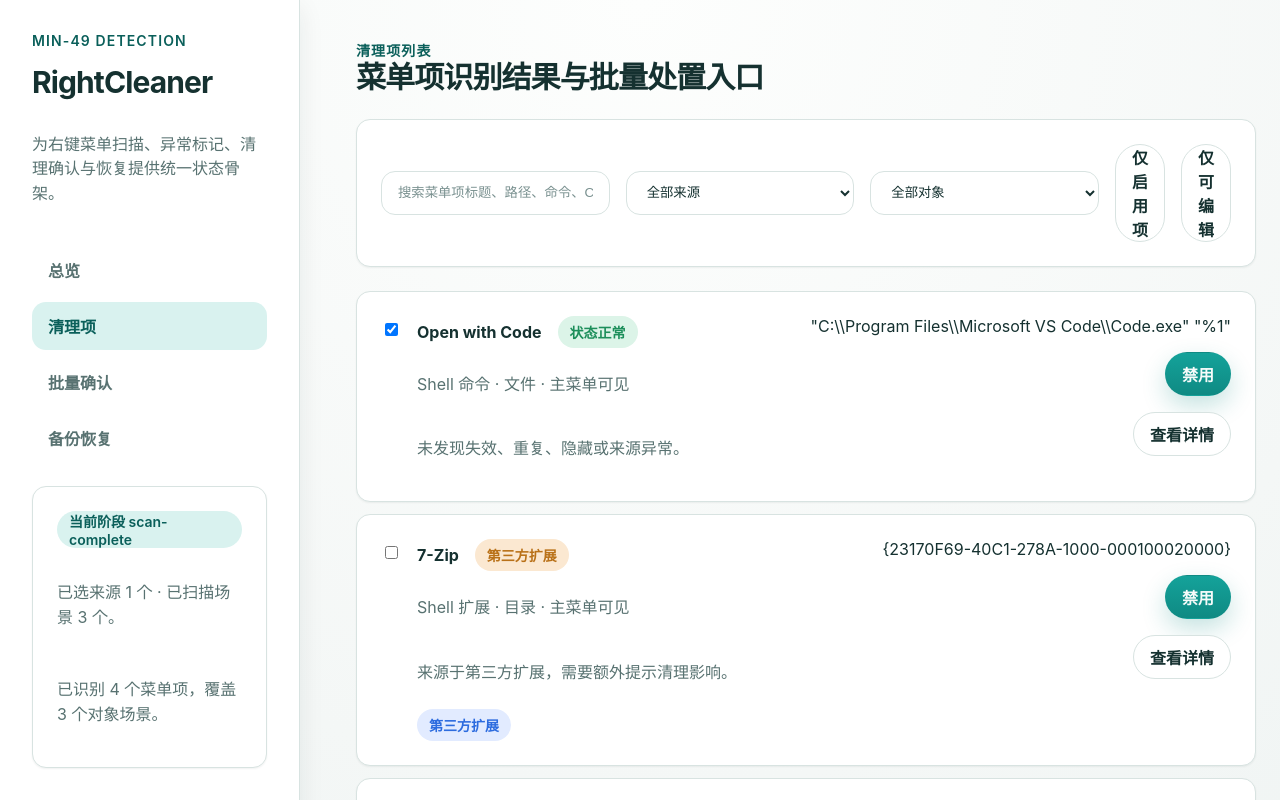
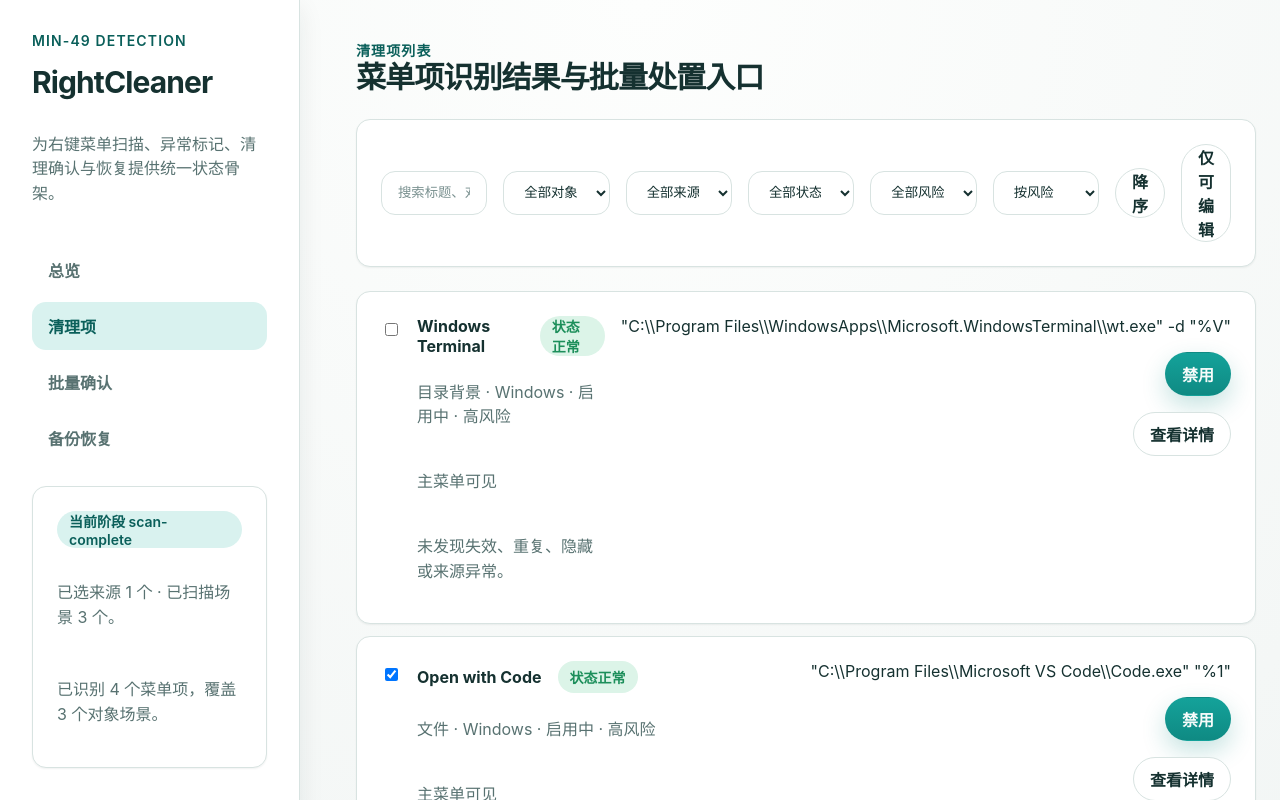
Before and after one commit to Minghou-Lei/RightCleaner, a React (Vite) app: page /cleanup in a window 1280 px wide. Shown: the top 800 px of the page. Built offline with nearby package versions, Linux system fonts and the light colour scheme.

Commit message:
Implement MIN-55 menu list search filtering and sorting

```diff
--- /dev/null
+++ b/src/shared/menu-item-query.ts
@@ -0,0 +1,111 @@
+import type { NormalizedMenuItem } from "./menu-items";
+
+export type RiskLevel = "low" | "medium" | "high";
+export type MenuItemSourceCategory = "windows" | "third_party" | "unknown";
+export type MenuItemStatus = "enabled" | "disabled" | "hidden";
+
+export type MenuItemQueryMeta = {
+  source: MenuItemSourceCategory;
+  status: MenuItemStatus;
+  riskLevel: RiskLevel;
+};
+
+const riskRank: Record<RiskLevel, number> = {
+  low: 0,
+  medium: 1,
+  high: 2,
+};
+
+export function getMenuItemSourceCategory(item: NormalizedMenuItem): MenuItemSourceCategory {
+  if (item.tags.includes("unknown-source")) {
+    return "unknown";
+  }
+
+  if (item.sourceKind === "shell_extension") {
+    return "third_party";
+  }
+
+  return "windows";
+}
+
+export function getMenuItemStatus(item: NormalizedMenuItem): MenuItemStatus {
+  if (!item.enabled) {
+    return "disabled";
+  }
+
+  if (item.visibility !== "primary") {
+    return "hidden";
+  }
+
+  return "enabled";
+}
+
+function getMenuItemRiskLevel(item: NormalizedMenuItem, duplicateGroup: string | null): RiskLevel {
+  const source = getMenuItemSourceCategory(item);
+  const hasBrokenCommand = !item.command?.command && !item.handlerClsid;
+  const hasUnknownCommand = item.tags.includes("fallback");
+
+  if (source === "unknown" || hasBrokenCommand || hasUnknownCommand) {
+    return "high";
+  }
+
+  if (source === "third_party" || duplicateGroup) {
+    return "medium";
+  }
+
+  return "low";
+}
+
+export function getMenuItemQueryMeta(
+  item: NormalizedMenuItem,
+  duplicateGroup: string | null
+): MenuItemQueryMeta {
+  return {
+    source: getMenuItemSourceCategory(item),
+    status: getMenuItemStatus(item),
+    riskLevel: getMenuItemRiskLevel(item, duplicateGroup),
+  };
+}
+
+export function formatMenuItemSourceCategory(source: MenuItemSourceCategory) {
+  switch (source) {
+    case "windows":
+      return "Windows";
+    case "third_party":
+      return "第三方";
+    case "unknown":
+      return "未知来源";
+    default:
+      return source;
+  }
+}
+
+export function formatMenuItemStatus(status: MenuItemStatus) {
+  switch (status) {
+    case "enabled":
+      return "启用中";
+    case "disabled":
+      return "已禁用";
+    case "hidden":
+      return "隐藏项";
+    default:
+      return status;
+  }
+}
+
+export function formatRiskLevel(riskLevel: RiskLevel) {
+  switch (riskLevel) {
+    case "low":
+      return "低风险";
+    case "medium":
+      return "中风险";
+    case "high":
+      return "高风险";
+    default:
+      return riskLevel;
+  }
+}
+
+export function compareRiskLevel(left: RiskLevel, right: RiskLevel) {
+  return riskRank[left] - riskRank[right];
+}
--- a/src/shared/menu-items.ts
+++ b/src/shared/menu-items.ts
@@ -1,3 +1,14 @@
+import {
+  compareRiskLevel,
+  formatMenuItemSourceCategory,
+  formatMenuItemStatus,
+  formatRiskLevel,
+  getMenuItemQueryMeta,
+  type MenuItemSourceCategory,
+  type MenuItemStatus,
+  type RiskLevel,
+} from "./menu-item-query";
+
 export type MenuSourceKind = "shell_verb" | "shell_extension" | "command_store";
 
 export type MenuTargetKind =
@@ -97,10 +108,13 @@
 
 export type MenuItemFilterState = {
   keyword: string;
-  sourceKind: MenuSourceKind | null;
   target: MenuTargetKind | null;
-  enabledOnly: boolean;
+  source: MenuItemSourceCategory | null;
+  status: MenuItemStatus | null;
+  riskLevel: RiskLevel | null;
   editableOnly: boolean;
+  sortBy: "title" | "target" | "source" | "status" | "riskLevel";
+  sortDirection: "asc" | "desc";
 };
 
 export function formatMenuSourceKind(sourceKind: MenuSourceKind) {
@@ -131,9 +145,18 @@
 
 export function filterMenuItems(items: NormalizedMenuItem[], filters: MenuItemFilterState) {
   const keyword = filters.keyword.trim().toLowerCase();
+  const duplicateCounts = new Map<string, number>();
 
-  return items.filter((item) => {
-    if (filters.sourceKind && item.sourceKind !== filters.sourceKind) {
+  for (const item of items) {
+    duplicateCounts.set(item.canonicalTitle, (duplicateCounts.get(item.canonicalTitle) ?? 0) + 1);
+  }
+
+  const filteredItems = items.filter((item) => {
+    const duplicateGroup =
+      (duplicateCounts.get(item.canonicalTitle) ?? 0) > 1 ? item.canonicalTitle : null;
+    const meta = getMenuItemQueryMeta(item, duplicateGroup);
+
+    if (filters.source && meta.source !== filters.source) {
       return false;
     }
 
@@ -141,11 +164,15 @@
       return false;
     }
 
-    if (filters.enabledOnly && !item.enabled) {
+    if (filters.status && meta.status !== filters.status) {
       return false;
     }
 
     if (filters.editableOnly && !item.editable) {
+      return false;
+    }
+
+    if (filters.riskLevel && meta.riskLevel !== filters.riskLevel) {
       return false;
     }
 
@@ -158,6 +185,9 @@
       item.canonicalTitle,
       item.sourceLabel,
       item.targetLabel,
+      formatMenuItemSourceCategory(meta.source),
+      formatMenuItemStatus(meta.status),
+      formatRiskLevel(meta.riskLevel),
       item.trace.registrationPath,
       item.command?.command ?? "",
       item.handlerClsid ?? "",
@@ -166,4 +196,46 @@
 
     return haystacks.some((value) => value.toLowerCase().includes(keyword));
   });
+
+  return filteredItems.sort((left, right) => {
+    const leftDuplicateGroup =
+      (duplicateCounts.get(left.canonicalTitle) ?? 0) > 1 ? left.canonicalTitle : null;
+    const rightDuplicateGroup =
+      (duplicateCounts.get(right.canonicalTitle) ?? 0) > 1 ? right.canonicalTitle : null;
+    const leftMeta = getMenuItemQueryMeta(left, leftDuplicateGroup);
+    const rightMeta = getMenuItemQueryMeta(right, rightDuplicateGroup);
+
+    let comparison = 0;
+
+    switch (filters.sortBy) {
+      case "target":
+        comparison = left.targetLabel.localeCompare(right.targetLabel, "zh-CN");
+        break;
+      case "source":
+        comparison = formatMenuItemSourceCategory(leftMeta.source).localeCompare(
+          formatMenuItemSourceCategory(rightMeta.source),
+          "zh-CN"
+        );
+        break;
+      case "status":
+        comparison = formatMenuItemStatus(leftMeta.status).localeCompare(
+          formatMenuItemStatus(rightMeta.status),
+          "zh-CN"
+        );
+        break;
+      case "riskLevel":
+        comparison = compareRiskLevel(leftMeta.riskLevel, rightMeta.riskLevel);
+        break;
+      case "title":
+      default:
+        comparison = left.title.localeCompare(right.title, "zh-CN");
+        break;
+    }
+
+    if (comparison === 0) {
+      comparison = left.title.localeCompare(right.title, "zh-CN");
+    }
+
+    return filters.sortDirection === "desc" ? comparison * -1 : comparison;
+  });
 }
--- a/src/views/cleanup-list-page.tsx
+++ b/src/views/cleanup-list-page.tsx
@@ -7,11 +7,15 @@
   type DetectionTag,
 } from '@/features/cleanup/menu-item-detection';
 import {
-  formatMenuSourceKind,
-  formatMenuVisibility,
-  type MenuSourceKind,
-  type MenuTargetKind,
-} from '../shared/menu-items';
+  formatMenuItemSourceCategory,
+  formatMenuItemStatus,
+  formatRiskLevel,
+  getMenuItemQueryMeta,
+  type MenuItemSourceCategory,
+  type MenuItemStatus,
+  type RiskLevel,
+} from '@/shared/menu-item-query';
+import { formatMenuVisibility, type MenuTargetKind } from '../shared/menu-items';
 import { useAppState, useFilteredMenuItems } from '../state/app-state';
 
 function parseIssueFilter(value: string | null): DetectionTag | null {
@@ -35,7 +39,7 @@
     toggleMenuItemEnabled,
   } = useAppState();
   const [searchParams] = useSearchParams();
-  const menuItems = useFilteredMenuItems();
+  const filteredMenuItems = useFilteredMenuItems();
   const issueFilter = parseIssueFilter(searchParams.get('issue'));
 
   useEffect(() => {
@@ -43,32 +47,39 @@
       type: 'set-filter',
       filter: {
         keyword: searchParams.get('keyword') ?? '',
-        sourceKind: (searchParams.get('source') || null) as MenuSourceKind | null,
         target: (searchParams.get('target') || null) as MenuTargetKind | null,
-        enabledOnly: searchParams.get('enabledOnly') === 'true',
+        source: (searchParams.get('source') || null) as MenuItemSourceCategory | null,
+        status: (searchParams.get('status') || null) as MenuItemStatus | null,
+        riskLevel: (searchParams.get('riskLevel') || null) as RiskLevel | null,
         editableOnly: searchParams.get('editableOnly') === 'true',
+        sortBy: (searchParams.get('sortBy') as typeof filters.sortBy | null) ?? filters.sortBy,
+        sortDirection:
+          (searchParams.get('sortDirection') as typeof filters.sortDirection | null) ??
+          filters.sortDirection,
       },
     });
-  }, [dispatch, searchParams]);
+  }, [dispatch, filters.sortBy, filters.sortDirection, searchParams]);
 
   const duplicateGroups = useMemo(() => {
     const counts = new Map<string, number>();
-    for (const item of menuItems) {
+    for (const item of filteredMenuItems) {
       counts.set(item.canonicalTitle, (counts.get(item.canonicalTitle) ?? 0) + 1);
     }
     return counts;
-  }, [menuItems]);
+  }, [filteredMenuItems]);
 
   const detectedItems = useMemo(
     () =>
-      menuItems.map((item) => ({
-        item,
-        detection: analyzeNormalizedMenuItem(
+      filteredMenuItems.map((item) => {
+        const duplicateGroup =
+          (duplicateGroups.get(item.canonicalTitle) ?? 0) > 1 ? item.canonicalTitle : null;
+        return {
           item,
-          (duplicateGroups.get(item.canonicalTitle) ?? 0) > 1 ? item.canonicalTitle : null,
-        ),
-      })),
-    [duplicateGroups, menuItems],
+          meta: getMenuItemQueryMeta(item, duplicateGroup),
+          detection: analyzeNormalizedMenuItem(item, duplicateGroup),
+        };
+      }),
+    [duplicateGroups, filteredMenuItems],
   );
 
   const visibleItems = useMemo(
@@ -93,27 +104,12 @@
       <section className="rc-card rc-toolbar">
         <input
           className="rc-input"
-          placeholder="搜索菜单项标题、路径、命令、CLSID 或异常标签"
+          placeholder="搜索标题、对象类型、来源、状态、风险、路径或异常标签"
           value={filters.keyword}
           onChange={(event) =>
             dispatch({ type: 'set-filter', filter: { keyword: event.target.value } })
           }
         />
-        <select
-          className="rc-input"
-          value={filters.sourceKind ?? ''}
-          onChange={(event) =>
-            dispatch({
-              type: 'set-filter',
-              filter: { sourceKind: (event.target.value || null) as MenuSourceKind | null },
-            })
-          }
-        >
-          <option value="">全部来源</option>
-          <option value="shell_verb">Shell 命令</option>
-          <option value="shell_extension">Shell 扩展</option>
-          <option value="command_store">Command Store</option>
-        </select>
         <select
           className="rc-input"
           value={filters.target ?? ''}
@@ -133,14 +129,81 @@
           <option value="folder">Folder</option>
           <option value="all_file_system_objects">文件系统对象</option>
         </select>
+        <select
+          className="rc-input"
+          value={filters.source ?? ''}
+          onChange={(event) =>
+            dispatch({
+              type: 'set-filter',
+              filter: { source: (event.target.value || null) as MenuItemSourceCategory | null },
+            })
+          }
+        >
+          <option value="">全部来源</option>
+          <option value="windows">Windows</option>
+          <option value="third_party">第三方</option>
+          <option value="unknown">未知来源</option>
+        </select>
+        <select
+          className="rc-input"
+          value={filters.status ?? ''}
+          onChange={(event) =>
+            dispatch({
+              type: 'set-filter',
+              filter: { status: (event.target.value || null) as MenuItemStatus | null },
+            })
+          }
+        >
+          <option value="">全部状态</option>
+          <option value="enabled">启用中</option>
+          <option value="disabled">已禁用</option>
+          <option value="hidden">隐藏项</option>
+        </select>
+        <select
+          className="rc-input"
+          value={filters.riskLevel ?? ''}
+          onChange={(event) =>
+            dispatch({
+              type: 'set-filter',
+              filter: { riskLevel: (event.target.value || null) as RiskLevel | null },
+            })
+          }
+        >
+          <option value="">全部风险</option>
+          <option value="high">高风险</option>
+          <option value="medium">中风险</option>
+          <option value="low">低风险</option>
+        </select>
+        <select
+          aria-label="排序字段"
+          className="rc-input"
+          value={filters.sortBy}
+          onChange={(event) =>
+            dispatch({
+              type: 'set-filter',
+              filter: { sortBy: event.target.value as typeof filters.sortBy },
+            })
+          }
+        >
+          <option value="riskLevel">按风险</option>
+          <option value="status">按状态</option>
+          <option value="source">按来源</option>
+          <option value="target">按对象类型</option>
+          <option value="title">按名称</option>
+        </select>
         <button
           className="rc-button rc-button-secondary"
           onClick={() =>
-            dispatch({ type: 'set-filter', filter: { enabledOnly: !filters.enabledOnly } })
+            dispatch({
+              type: 'set-filter',
+              filter: {
+                sortDirection: filters.sortDirection === 'desc' ? 'asc' : 'desc',
+              },
+            })
           }
           type="button"
         >
-          {filters.enabledOnly ? '显示全部' : '仅启用项'}
+          {filters.sortDirection === 'desc' ? '降序' : '升序'}
         </button>
         <button
           className="rc-button rc-button-secondary"
@@ -170,7 +233,7 @@
       ) : null}
 
       <div className="rc-stack">
-        {visibleItems.map(({ item, detection }) => {
+        {visibleItems.map(({ item, meta, detection }) => {
           const selected = selectedItemIds.includes(item.id);
           return (
             <article className="rc-card rc-row" key={item.id}>
@@ -190,9 +253,10 @@
                   </span>
                 </div>
                 <p className="rc-body">
-                  {formatMenuSourceKind(item.sourceKind)} · {item.targetLabel} ·{' '}
-                  {formatMenuVisibility(item.visibility)}
+                  {item.targetLabel} · {formatMenuItemSourceCategory(meta.source)} ·{' '}
+                  {formatMenuItemStatus(meta.status)} · {formatRiskLevel(meta.riskLevel)}
                 </p>
+                <p className="rc-body">{formatMenuVisibility(item.visibility)}</p>
                 <p className="rc-body">{detection.detail}</p>
                 {detection.tags.length > 0 ? (
                   <div className="rc-tag-row">
@@ -205,9 +269,7 @@
                 ) : null}
               </div>
               <div className="rc-row__meta">
-                <span>
-                  {item.command?.command ?? item.handlerClsid ?? item.trace.registrationPath}
-                </span>
+                <span>{item.command?.command ?? item.handlerClsid ?? item.trace.registrationPath}</span>
                 <button
                   className="rc-button rc-button-primary"
                   disabled={activeItemId === item.id || !item.editable}
```
Also changed, not shown: src/state/app-state.tsx (+5 -2 lines), 2 other files (tests, documents, lock files or other folders).
